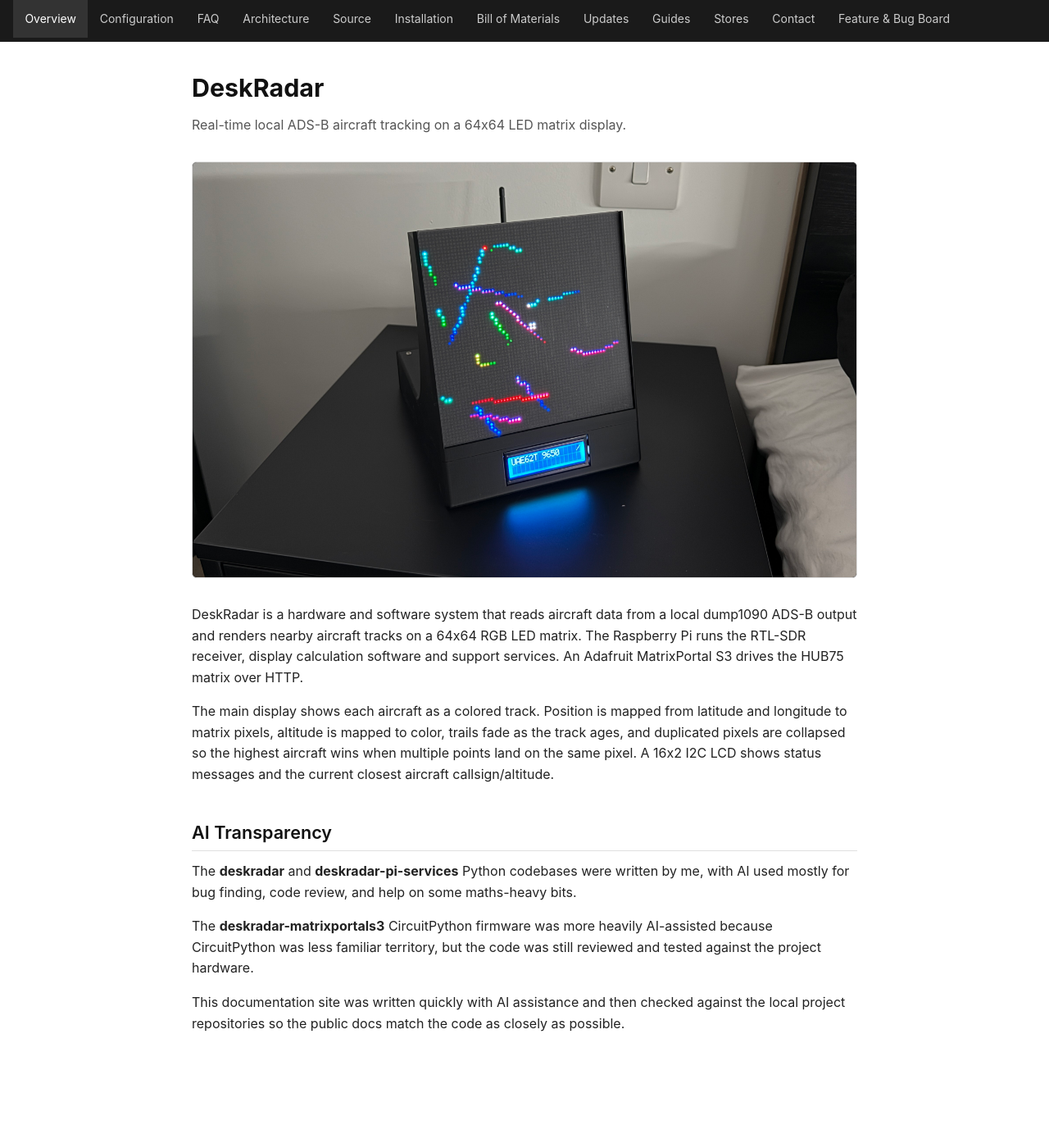
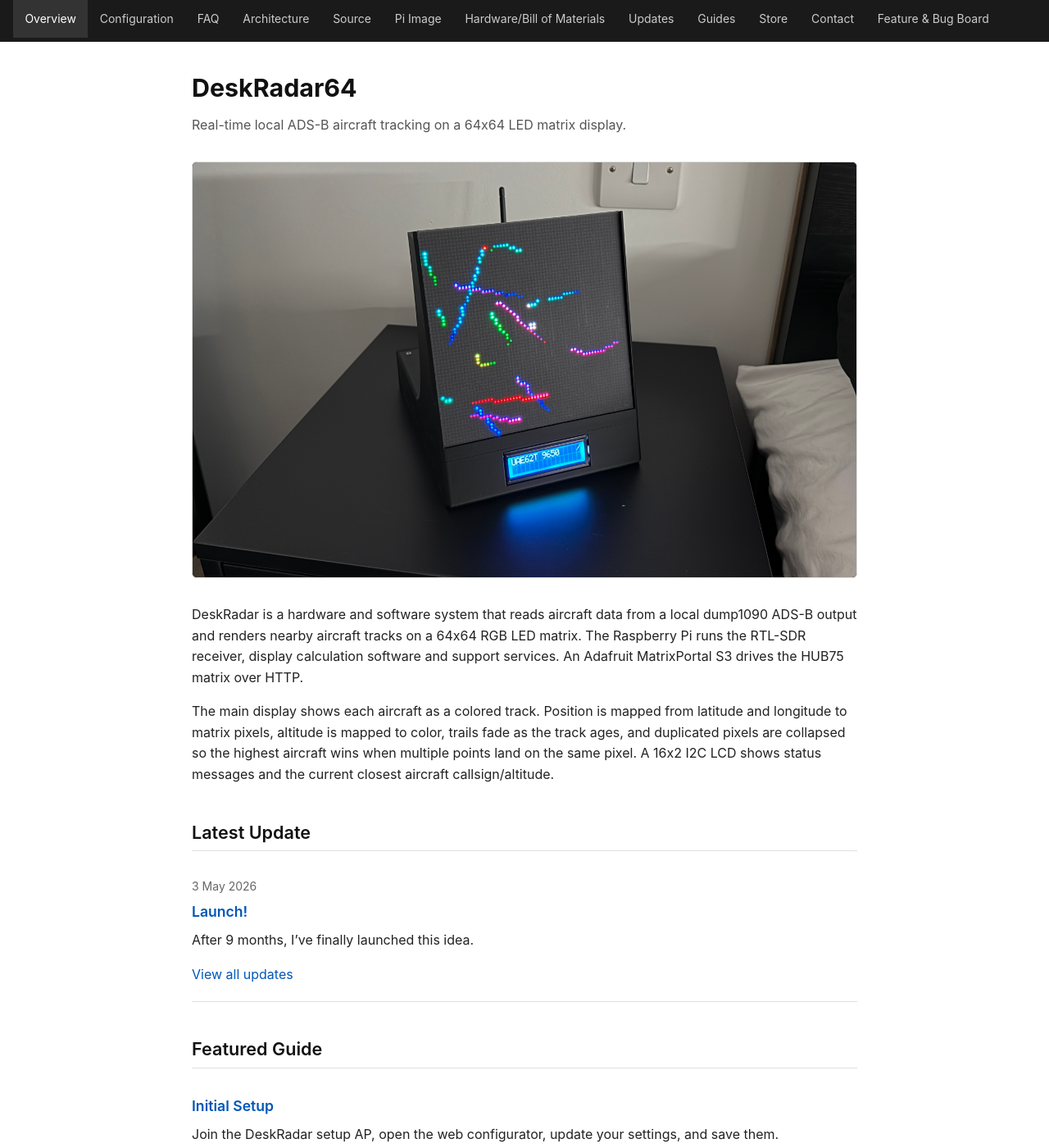
Before and after one commit to deskradario/deskradar-wiki, a Jekyll site: the page built from index.html, in a window 1280 px wide and 1400 px high. Shown: the whole window at 82% size. Built offline with Jekyll 4.4.1, drawn with Linux system fonts in a browser that asks for light colours; some of the changed text lies outside the part shown.

Commit message:
lots of changes

```diff
--- a/_config.yml
+++ b/_config.yml
@@ -14,4 +14,5 @@
 exclude:
   - Gemfile
   - Gemfile.lock
+  - bom.md
   - vendor
--- a/_layouts/default.html
+++ b/_layouts/default.html
@@ -26,11 +26,11 @@
       <li><a href="{{ '/faq.html' | relative_url }}"{% if page.nav == 'faq' %} class="active"{% endif %}>FAQ</a></li>
       <li><a href="{{ '/architecture.html' | relative_url }}"{% if page.nav == 'architecture' %} class="active"{% endif %}>Architecture</a></li>
       <li><a href="{{ '/source.html' | relative_url }}"{% if page.nav == 'source' %} class="active"{% endif %}>Source</a></li>
-      <li><a href="{{ '/installation.html' | relative_url }}"{% if page.nav == 'installation' %} class="active"{% endif %}>Installation</a></li>
-      <li><a href="{{ '/bill_of_materials.html' | relative_url }}"{% if page.nav == 'bom' %} class="active"{% endif %}>Bill of Materials</a></li>
+      <li><a href="{{ '/pi_image/' | relative_url }}"{% if page.nav == 'pi_image' %} class="active"{% endif %}>Pi Image</a></li>
+      <li><a href="{{ '/hardware/' | relative_url }}"{% if page.nav == 'hardware' %} class="active"{% endif %}>Hardware/Bill of Materials</a></li>
       <li><a href="{{ '/updates.html' | relative_url }}"{% if page.nav == 'updates' or page.collection == 'posts' %} class="active"{% endif %}>Updates</a></li>
       <li><a href="{{ '/guides.html' | relative_url }}"{% if page.nav == 'guides' or page.collection == 'guides' %} class="active"{% endif %}>Guides</a></li>
-      <li><a href="https://shop.deskradar.io" target="_blank" rel="noopener noreferrer">Stores</a></li>
+      <li><a href="https://shop.deskradar.io" target="_blank" rel="noopener noreferrer">Store</a></li>
       <li><a href="{{ '/contact.html' | relative_url }}"{% if page.nav == 'contact' %} class="active"{% endif %}>Contact</a></li>
       <li><a href="https://trello.com/b/1DyW16cA/deskradar64" target="_blank" rel="noopener noreferrer">Feature &amp; Bug Board</a></li>
     </ul>
--- /dev/null
+++ b/_posts/2026-05-03-placeholder-update.md
@@ -0,0 +1,6 @@
+---
+layout: post
+title: Launch!
+---
+
+After 9 months, I've finally launched this idea.
--- a/index.html
+++ b/index.html
@@ -4,7 +4,7 @@
 nav: overview
 ---
 
-<h1>DeskRadar</h1>
+<h1>DeskRadar64</h1>
 <p class="subtitle">Real-time local ADS-B aircraft tracking on a 64x64 LED matrix display.</p>
 
 <figure class="home-hero">
@@ -15,10 +15,29 @@
 
 <p>The main display shows each aircraft as a colored track. Position is mapped from latitude and longitude to matrix pixels, altitude is mapped to color, trails fade as the track ages, and duplicated pixels are collapsed so the highest aircraft wins when multiple points land on the same pixel. A 16x2 I2C LCD shows status messages and the current closest aircraft callsign/altitude.</p>
 
+{% assign latest_update = site.posts.first %}
+{% if latest_update %}
+<h2>Latest Update</h2>
+<article class="post-preview latest-update">
+  <p class="post-meta">{{ latest_update.date | date: "%-d %B %Y" }}</p>
+  <h3><a href="{{ latest_update.url | relative_url }}">{{ latest_update.title }}</a></h3>
+  {{ latest_update.excerpt }}
+  <p><a href="{{ '/updates.html' | relative_url }}">View all updates</a></p>
+</article>
+{% endif %}
+
+<h2>Featured Guide</h2>
+<article class="post-preview featured-guide">
+  <h3><a href="{{ '/guides/initial-setup/' | relative_url }}">Initial Setup</a></h3>
+  <p>Join the DeskRadar setup AP, open the web configurator, update your settings, and save them.</p>
+</article>
+
+
+
 <h2>AI Transparency</h2>
 
-<p>The <strong>deskradar</strong> and <strong>deskradar-pi-services</strong> Python codebases were written by me, with AI used mostly for bug finding, code review, and help on some maths-heavy bits.</p>
+<p>The <strong>deskradar</strong> and <strong>deskradar-pi-services</strong> Python codebases were written by me, with AI used mostly for bug finding, code review, and help on some maths-heavy bits cos I'm rubbish at that.</p>
 
-<p>The <strong>deskradar-matrixportals3</strong> CircuitPython firmware was more heavily AI-assisted because CircuitPython was less familiar territory, but the code was still reviewed and tested against the project hardware.</p>
+<p>The <strong>deskradar-matrixportals3</strong> CircuitPython firmware was more heavily AI-assisted because CircuitPython was less familiar, but I still reviewed everything to the best of my ability.</p>
 
-<p>This documentation site was written quickly with AI assistance and then checked against the local project repositories so the public docs match the code as closely as possible.</p>
+<p>This documentation site was written mostly by AI with my review & edits. AI did a pretty terrible job but, better than me writing frontend!</p>
--- a/style.css
+++ b/style.css
@@ -281,7 +281,8 @@
   padding-top: 0;
 }
 
-.post-preview h2 {
+.post-preview h2,
+.post-preview h3 {
   border-bottom: none;
   margin: 0 0 0.5rem;
   padding-bottom: 0;
```
Also changed, not shown: _guides/initial-setup.md (added, +57 -0 lines), bill_of_materials.html (deleted, +0 -20 lines), guides.html (+21 -0 lines), hardware.html (added, +32 -0 lines), pi_image.html (renamed from installation.html, +4 -7 lines).
